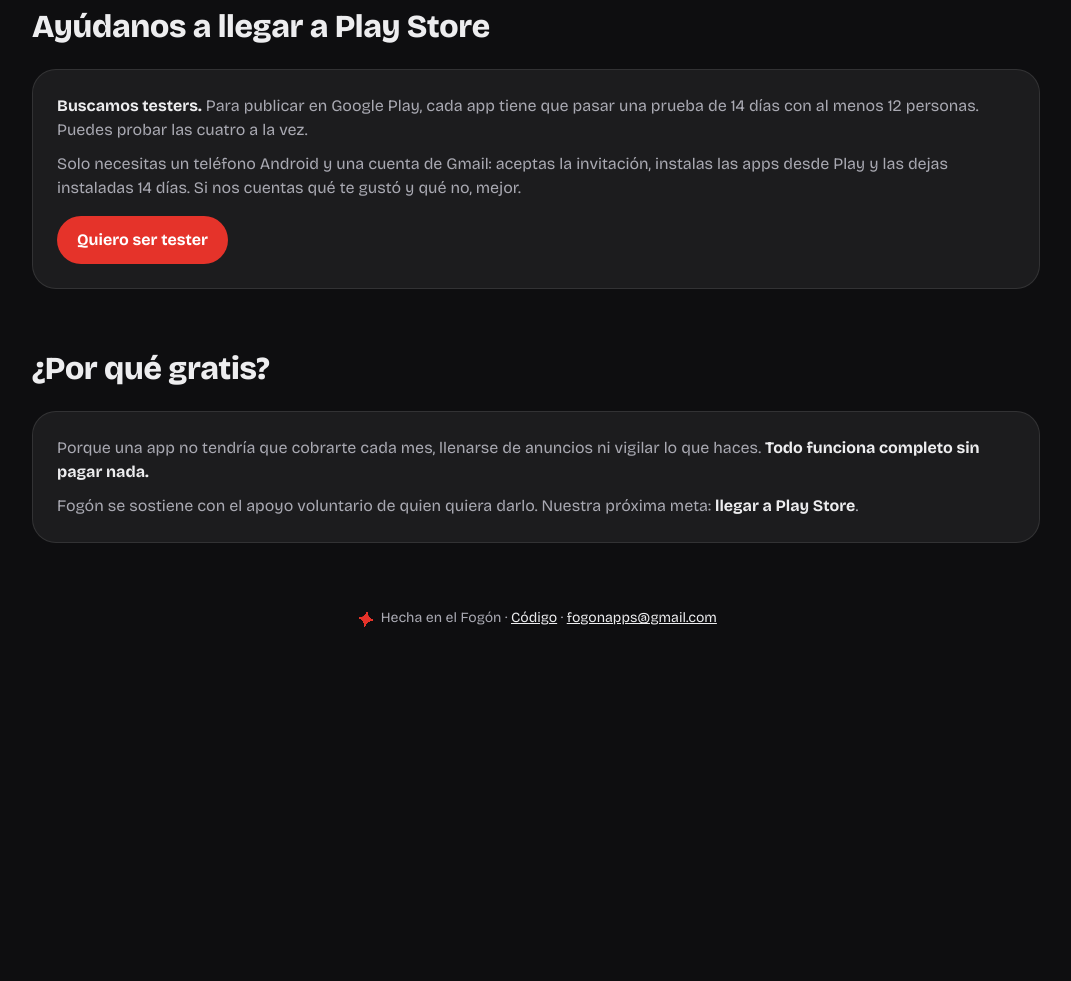
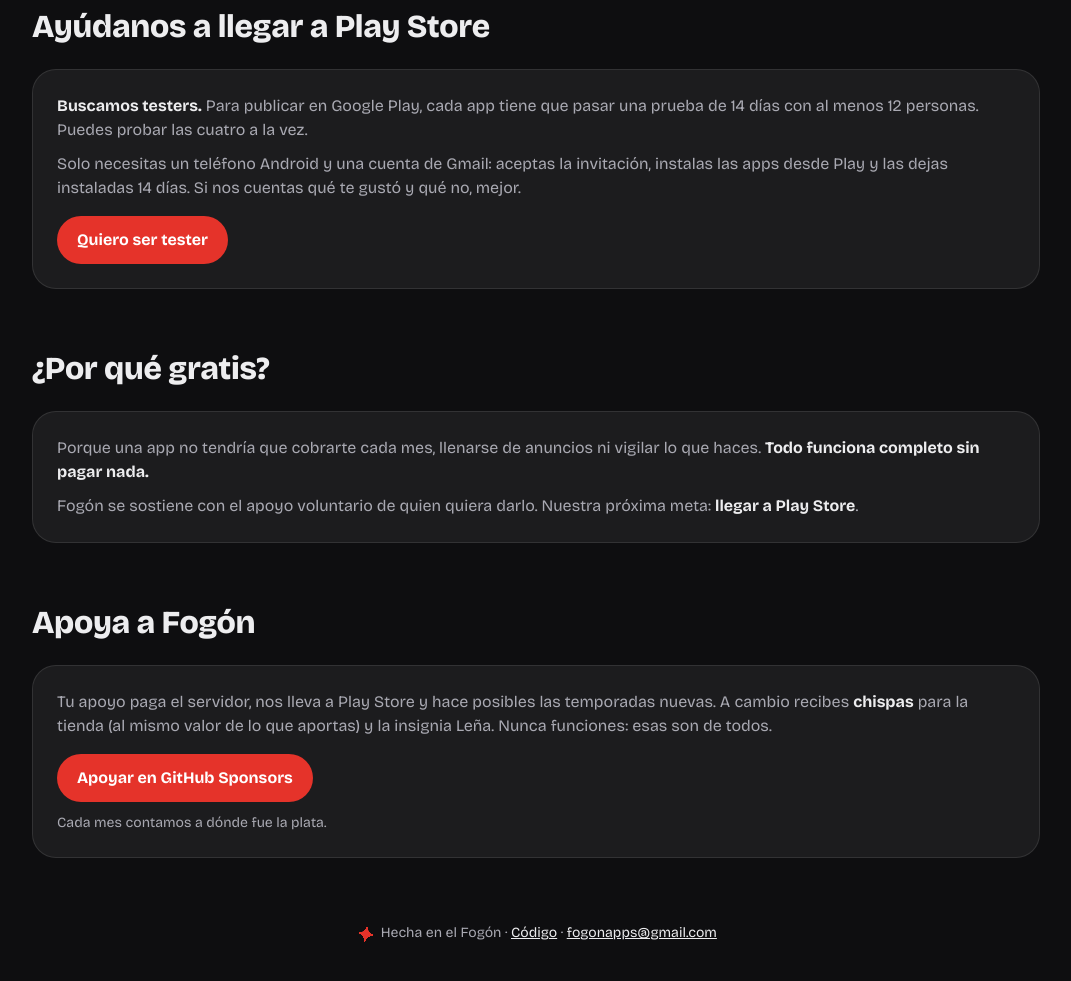
Before and after one commit to fogonapps/fogonapps.github.io, a plain HTML site: page index.html in a window 1280 px wide. Shown: the part 1324-2305 px from the top of the page, without its empty margins (104-1175 px from the left). Before the commit the page ends 2018 px from the top, so only its background shows below. Drawn offline with Linux system fonts and the light colour scheme; no server answers.

Commit message:
Sección «Apoya a Fogón»

```diff
--- a/index.html
+++ b/index.html
@@ -148,6 +148,15 @@ footer img { width: 22px; vertical-align: middle; }
     </div>
   </section>
 
+  <section id="apoyar" aria-labelledby="t-apoyar">
+    <h2 id="t-apoyar">Apoya a Fogón</h2>
+    <div class="tarjeta">
+      <p>Tu apoyo paga el servidor, nos lleva a Play Store y hace posibles las temporadas nuevas. A cambio recibes <strong>chispas</strong> para la tienda (al mismo valor de lo que aportas) y la insignia Leña. Nunca funciones: esas son de todos.</p>
+      <p><a class="boton" style="--t1:#E5332A;color:#fff;margin-top:6px" href="https://github.com/sponsors/1015Angel">Apoyar en GitHub Sponsors</a></p>
+      <p style="font-size:14px">Cada mes contamos a dónde fue la plata.</p>
+    </div>
+  </section>
+
   <footer>
     <p><img src="recursos/chispa.svg" alt=""> Hecha en el Fogón · <a href="https://github.com/fogonapps/fogon">Código</a> · <a href="mailto:fogonapps@gmail.com">fogonapps@gmail.com</a></p>
   </footer>
```
